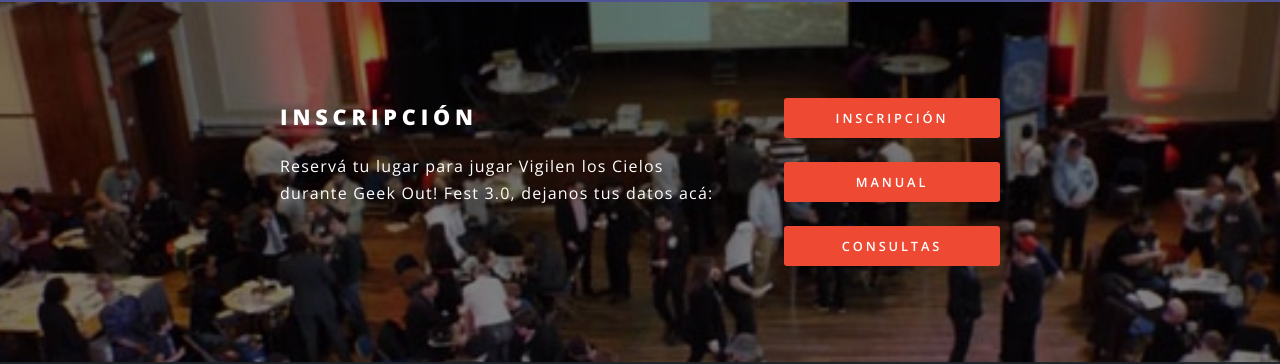
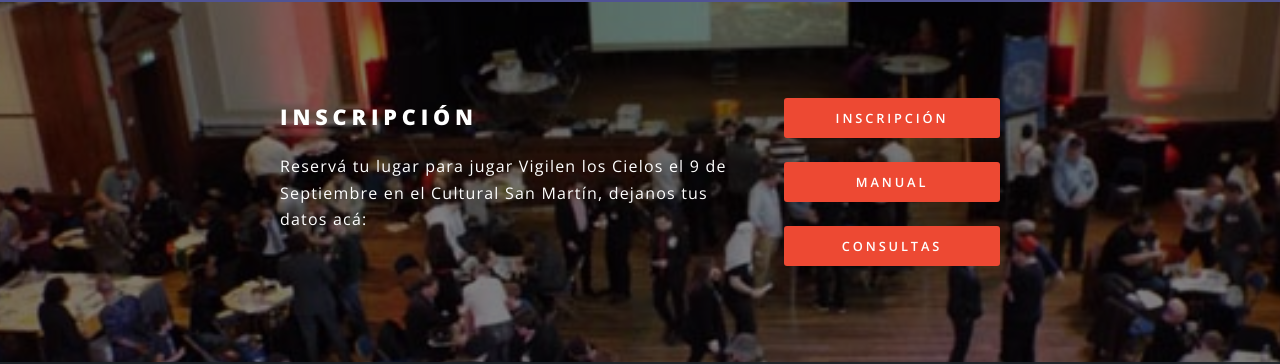
Before and after one commit to megajuegos/megajuegos.github.io, a Jekyll site: the page built from index.html, in a window 1280 px wide and 900 px high, scrolled down 4381 px. Shown: the part 260-624 px from the top of the window. Built offline with Jekyll 4.4.1, drawn with Linux system fonts in a browser that asks for light colours.

Commit message:
faltaba corregir abajo

```diff
--- a/index.html
+++ b/index.html
@@ -137,7 +137,7 @@ layout: landing
 						<div class="inner">
 							<header>
 								<h2>Inscripción</h2>
-								<p>Reservá tu lugar para jugar Vigilen los Cielos durante Geek Out! Fest 3.0,
+								<p>Reservá tu lugar para jugar Vigilen los Cielos el 9 de Septiembre en el Cultural San Martín,
 								dejanos tus datos acá:
 							</header>
 							<ul class="actions vertical">
```
